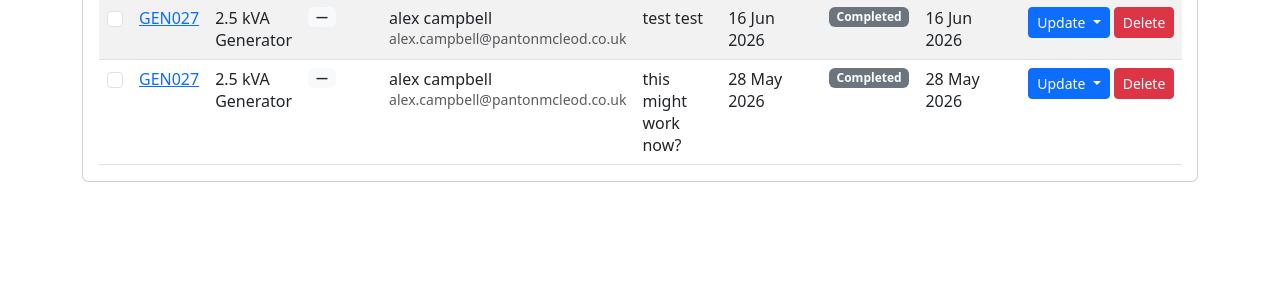
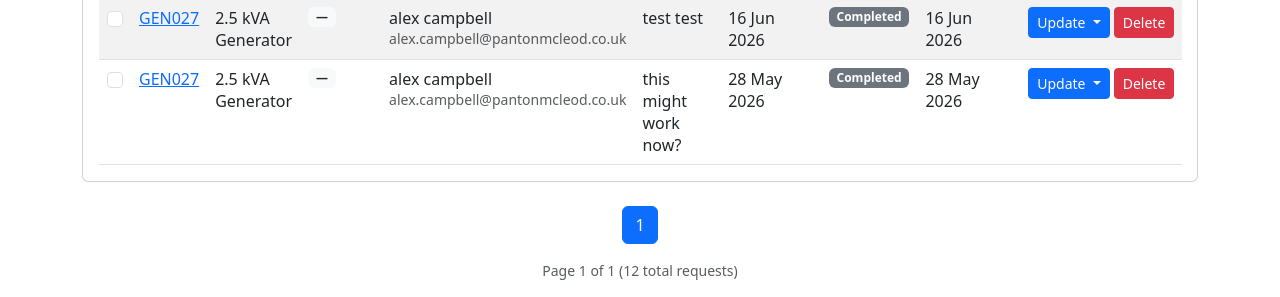
Before and after one commit to sillypantons/equipment-inventory, a Django app: page /dashboard/ in a window 1280 px wide. Shown: the part 957-1254 px from the top of the page. Before the commit the page ends 1139 px from the top, so only its background shows below. Run offline with Django 5.2, Linux system fonts and the light colour scheme; a user stored in the database is signed in; data comes from the database, SQL or seed files in the repository.

Commit message:
pagination and discription wrapping

```diff
--- a/inventory/templates/inventory/request_dashboard.html
+++ b/inventory/templates/inventory/request_dashboard.html
@@ -204,6 +204,49 @@
             </div>
         </div>
     </form>
+    <!-- Pagination outside the form so it doesn't interfere with bulk update -->
+    <nav class="mt-4">
+        <ul class="pagination justify-content-center">
+
+            {% if page_obj.has_previous %}
+                <li class="page-item">
+                    <a class="page-link"
+                    href="?{% if status_filter %}status={{ status_filter }}&{% endif %}page={{ page_obj.previous_page_number }}">
+                        Previous
+                    </a>
+                </li>
+            {% endif %}
+
+            {% for num in page_obj.paginator.page_range %}
+                {% if page_obj.number == num %}
+                    <li class="page-item active">
+                        <span class="page-link">{{ num }}</span>
+                    </li>
+                {% elif num > page_obj.number|add:'-3' and num < page_obj.number|add:'3' %}
+                    <li class="page-item">
+                        <a class="page-link"
+                        href="?{% if status_filter %}status={{ status_filter }}&{% endif %}page={{ num }}">
+                            {{ num }}
+                        </a>
+                    </li>
+                {% endif %}
+            {% endfor %}
+
+            {% if page_obj.has_next %}
+                <li class="page-item">
+                    <a class="page-link"
+                    href="?{% if status_filter %}status={{ status_filter }}&{% endif %}page={{ page_obj.next_page_number }}">
+                        Next
+                    </a>
+                </li>
+            {% endif %}
+
+        </ul>
+        <p class="text-center text-muted small">
+            Page {{ page_obj.number }} of {{ page_obj.paginator.num_pages }}
+            ({{ page_obj.paginator.count }} total requests)
+        </p>
+    </nav>
 </div>
 
 
--- a/inventory/views.py
+++ b/inventory/views.py
@@ -203,8 +203,14 @@ def request_dashboard(request):
     if status_filter:
         requests = requests.filter(status=status_filter)
 
+    # pagination
+    paginator = Paginator(requests, 20)  # 20 items per page
+    page_number = request.GET.get("page")
+    page_obj = paginator.get_page(page_number)    # page_number if go back to old
+
     return render(request, 'inventory/request_dashboard.html', {
-        'requests': requests,
+        'requests': page_obj,  # Use the paginated queryset
+        'page_obj': page_obj,
         'status_filter': status_filter,
     })
 
```
Also changed, not shown: inventory/templates/inventory/equipment_detail.html (+8 -3 lines).
